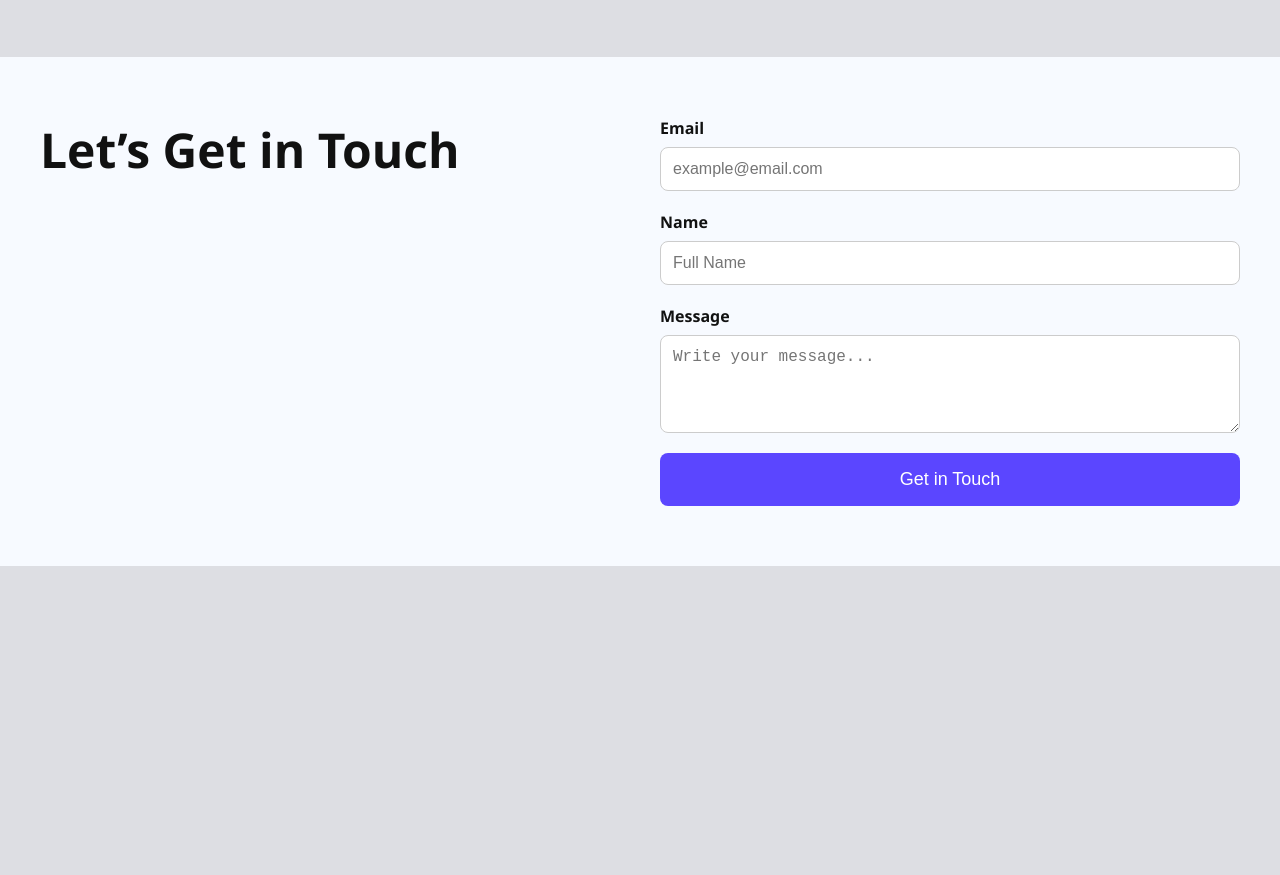
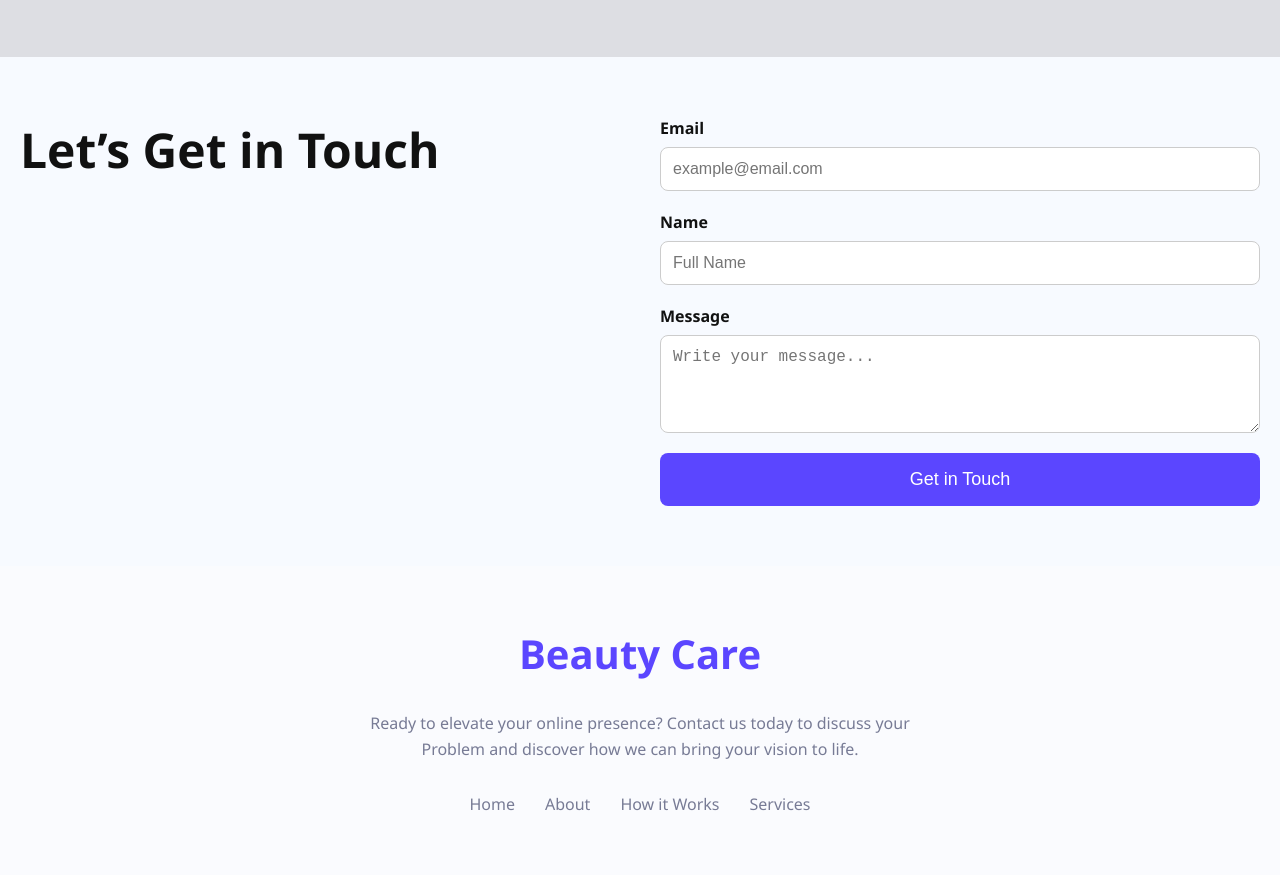
Before and after one commit to itsmeasad/assignment-final, a plain HTML site: page index.html in a window 1280 px wide. Shown: the part 2292-3167 px from the top of the page. Before the commit the page ends 2858 px from the top, so only its background shows below. Drawn offline with Linux system fonts and the light colour scheme.

Commit message:
added footer

```diff
--- a/index.html
+++ b/index.html
@@ -131,6 +131,22 @@
       </form>
       </div>
 </section>
+</body>
 
 
-</body>
+<footer class="site-footer">
+  <div class="footer-top">
+    <div class="footer-logo">Beauty Care</div>
+    <p class="footer-text">
+      Ready to elevate your online presence? Contact us today to discuss your Problem and discover how we can bring your vision to life.
+    </p>
+    <nav class="footer-nav">
+      <a href="ASFDGFHKJHGD">Home</a>
+      <a href="HGFDGHJHG">About</a>
+      <a href="JHGJKJHG">How it Works</a>
+      <a href="JGHJHGFDSFGHJ">Services</a>
+    </nav>
+  </div>
+</footer>
+
+</html>
--- a/style.css
+++ b/style.css
@@ -361,7 +361,7 @@ body, html {
 }
 
 .content-wrapper {
-  max-width: 1200px;
+  max-width: 1280px;
   margin: 0 auto;
   display: flex;
   align-items: flex-start;
@@ -417,3 +417,61 @@ body, html {
   .content-wrapper {
     flex-direction: column;
   }
+
+
+
+
+
+
+  .site-footer {
+  background: #fafbfe;
+  padding: 60px 20px;
+  text-align: center;
+}
+
+.footer-top {
+  max-width: 800px;
+  margin: 0 auto;
+  display: flex;
+  flex-direction: column;
+  gap: 30px;
+  align-items: center;
+}
+
+.footer-logo {
+  font-size: 40px;
+  font-weight: bold;
+  color: #5b46ff;
+}
+
+.footer-text {
+  color: #777b95;
+  font-size: 16px;
+  line-height: 1.6;
+  max-width: 600px;
+}
+
+.footer-nav {
+  display: flex;
+  flex-wrap: wrap;
+  gap: 30px;
+}
+
+.footer-nav a {
+  color: #777b95;
+  text-decoration: none;
+  font-weight: 500;
+  transition: color 0.3s;
+}
+
+.footer-nav a:hover {
+  color: #5b46ff;
+}
+
+
+@media (max-width: 500px) {
+  .footer-nav {
+    flex-direction: column;
+    gap: 15px;
+  }
+}
```
